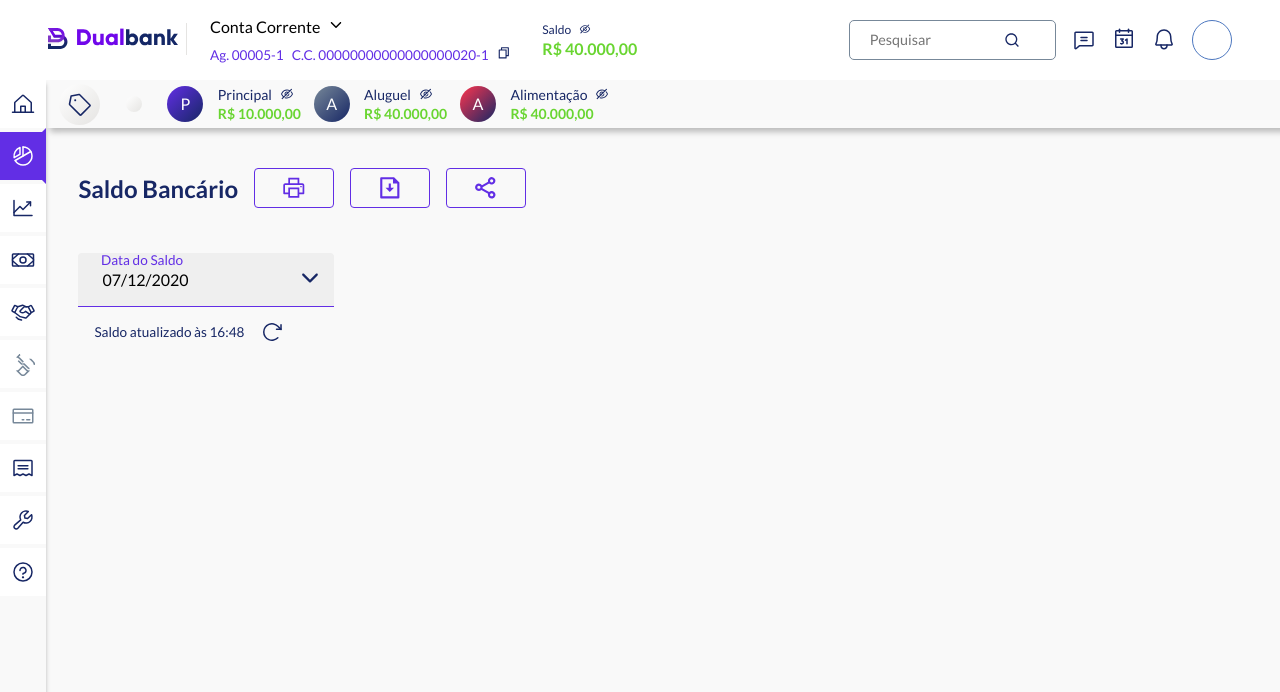
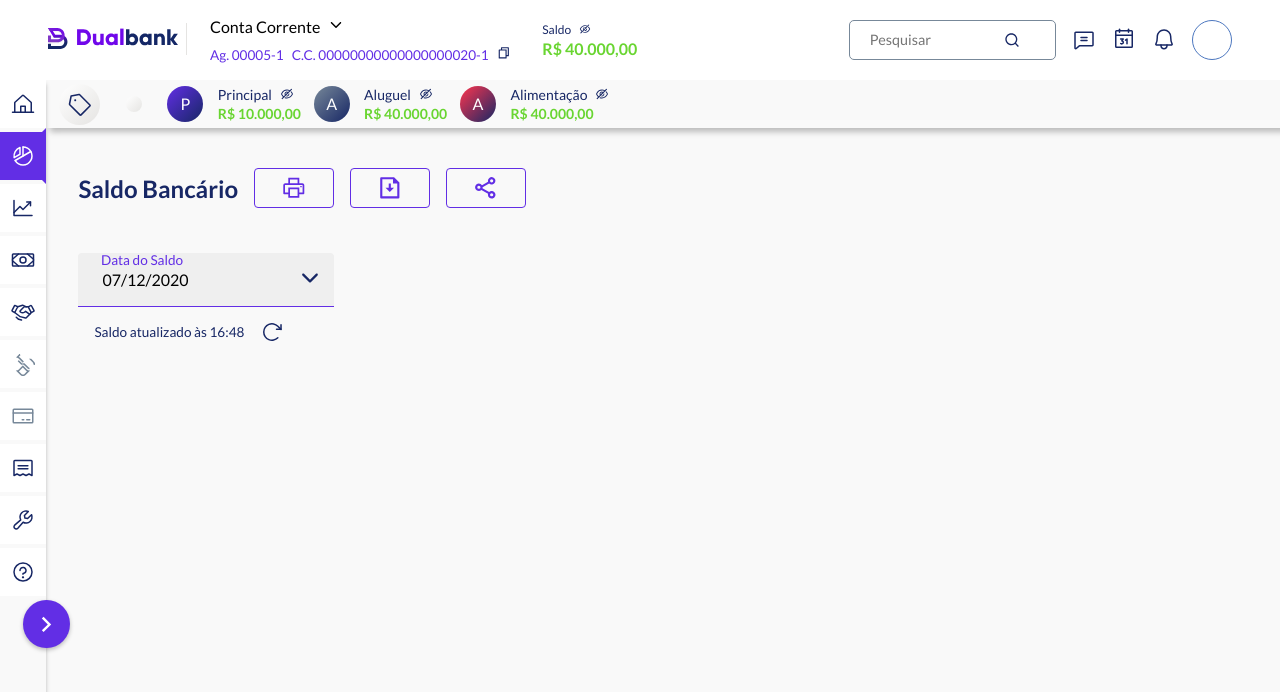
Before and after one commit to Thiago-spart/bank-dashboard, a Next.js app: page / in a window 1280 px wide. Shown: the top 692 px of the page. Built offline with nearby package versions, Linux system fonts and the light colour scheme.

Commit message:
Create ExpandButton inside LateralMenu

```diff
--- a/src/components/LateralMenu/index.tsx
+++ b/src/components/LateralMenu/index.tsx
@@ -1,8 +1,9 @@
 import Image from "next/image";
+import { RiArrowRightSLine } from "react-icons/ri";
 
 import navMenu from "./menu.json";
 
-import { NavBar, NavLink, NavStyles } from "./styles";
+import { ExpandButton, NavBar, NavLink, NavStyles } from "./styles";
 
 interface NavMenuProps {
   linkName: string;
@@ -24,6 +25,11 @@ export const LateralMenu = () => {
           </NavStyles>
         )
       )}
+      <NavStyles>
+        <ExpandButton type="button">
+          <RiArrowRightSLine />
+        </ExpandButton>
+      </NavStyles>
     </NavBar>
   );
 };
--- a/src/components/LateralMenu/styles.ts
+++ b/src/components/LateralMenu/styles.ts
@@ -12,6 +12,26 @@ export const NavBar = styled.nav`
 
 export const NavStyles = styled.span`
 	position: relative;
+`
+
+export const ExpandButton = styled.button`
+	display: flex;
+	align-items: center;
+	justify-content: center;
+	font-size: 1.8rem;
+	width: 2.9rem;
+	height: 3rem;
+	background: var(--primary);
+	color: var(--white);
+	box-shadow: 0px 2px 4px rgba(0, 0, 0, 0.25);
+	position: absolute;
+	border: none;
+	border-radius: 50%;
+	transition: filter 0.2s;
+
+	&:hover {
+		filter: brightness(0.9);
+	}
 `
 
 export const NavLink = styled.a<{ isActive: boolean, isSelected?: boolean }>`
```
